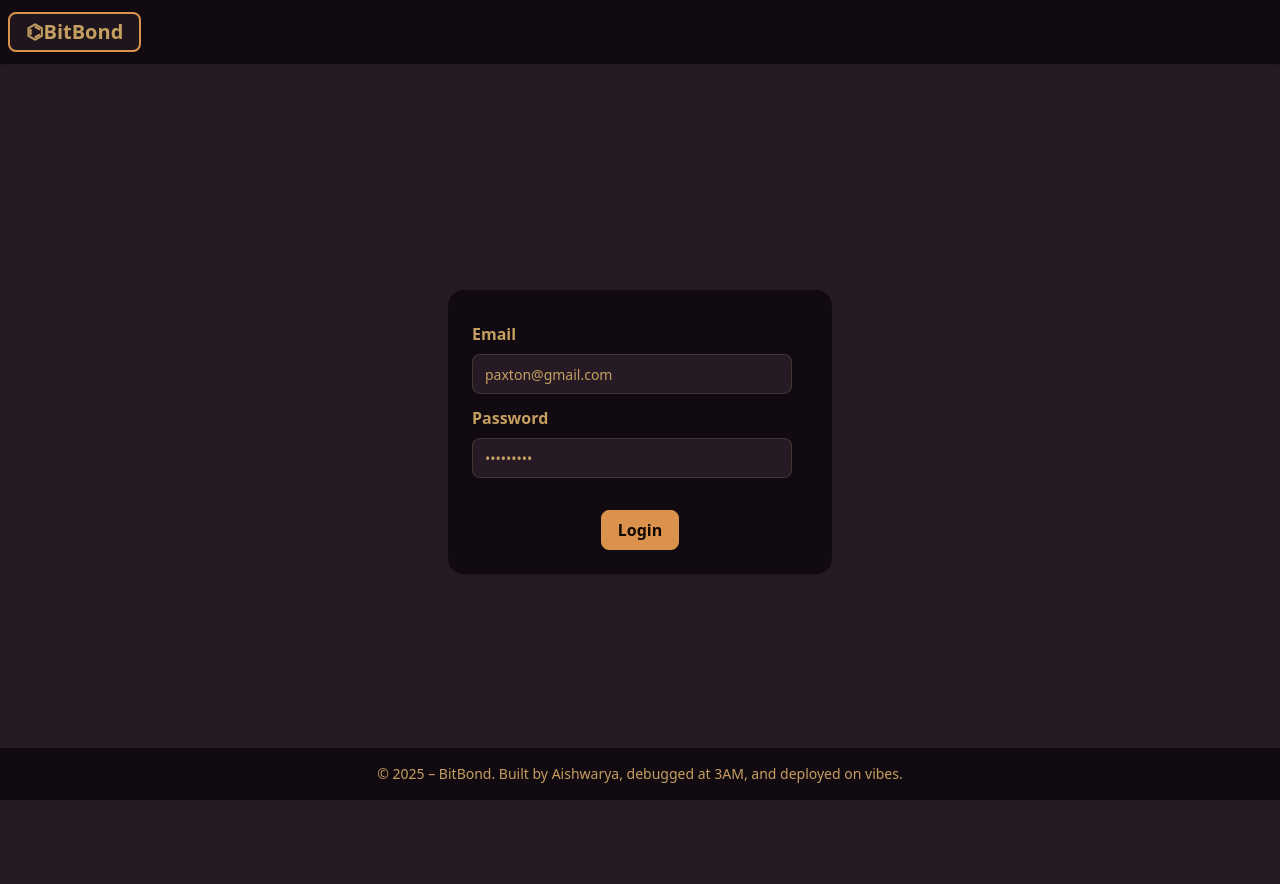
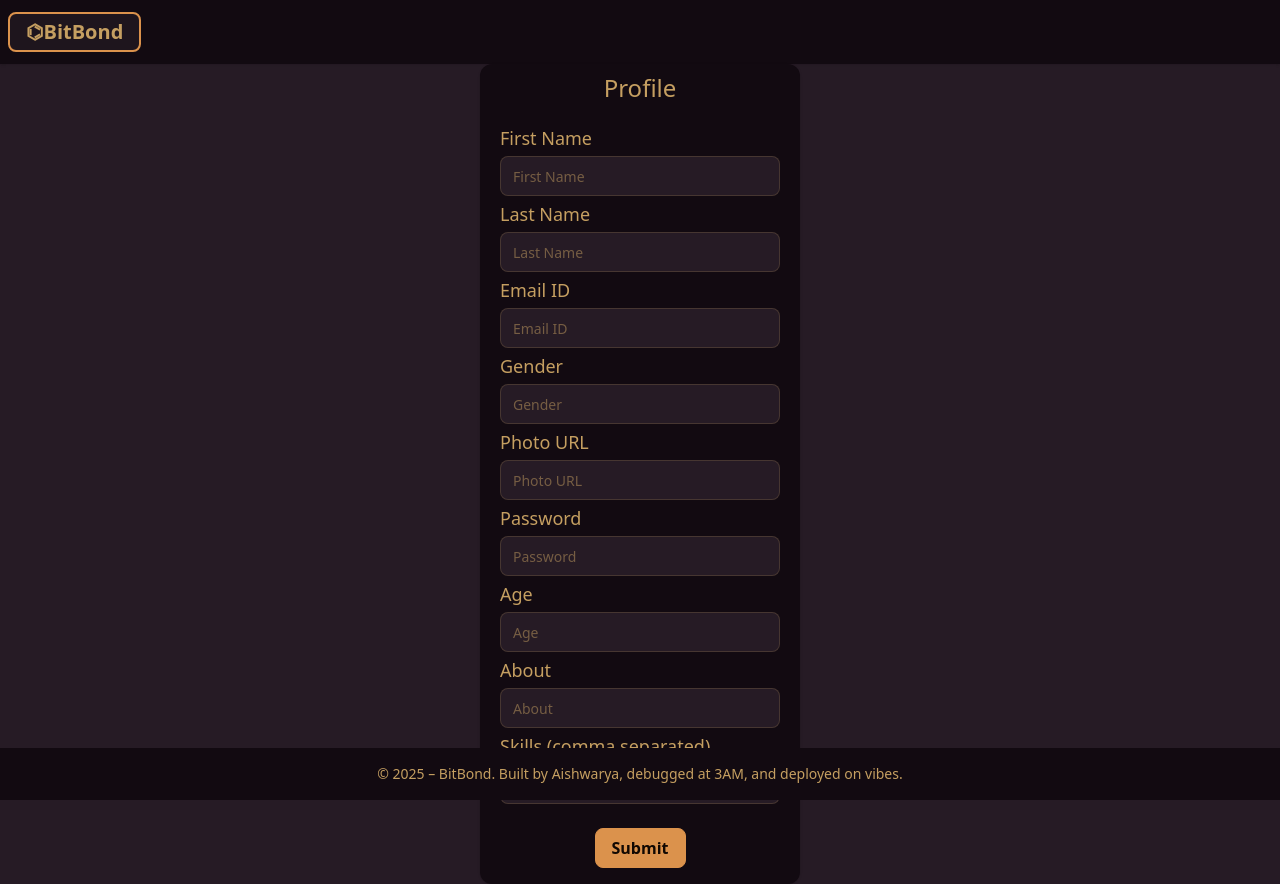
Before and after one commit to strngpowty/BitBondWeb, a React (Vite) app: page /signup in a window 1280 px wide. Before the commit this address led to /login. Before the commit the page ends 800 px from the top, so only its background shows below. Built offline with nearby package versions, Linux system fonts and the light colour scheme; no server answers.

Commit message:
wip : signup working

```diff
--- a/components/EditProfile.jsx
+++ b/components/EditProfile.jsx
@@ -4,6 +4,7 @@ import { BASE_URL } from "../utils/contants";
 import axios from "axios";
 
 function EditProfile() {
+  const dispatch = useDispatch();
   const user = useSelector((store) => store.user);
   console.log("user", user);
   const [formData, setFormData] = useState({
--- a/components/Feed.jsx
+++ b/components/Feed.jsx
@@ -1,6 +1,6 @@
 import axios from "axios";
 import { useDispatch, useSelector } from "react-redux";
-import { BASE_URL } from "../utils/contants";
+import { BASE_URL, FEED_MESSAGE } from "../utils/contants";
 import { addFeed } from "../utils/feedSlice";
 import { useEffect } from "react";
 import UserCard from "./UserCard";
@@ -59,7 +59,13 @@ const Feed = () => {
       </div>
     </div>
   ) : (
-    <p>{`💾 If (feed === null) { panic(); }`}</p>
+    <div className="flex-grow flex justify-center items-center pb-20">
+      <div className="flex flex-col md:flex-row items-center gap-4">
+        <p className="flex-grow flex justify-center items-center pb-20">
+          {FEED_MESSAGE[Math.floor(Math.random() * FEED_MESSAGE.length)]}
+        </p>
+      </div>
+    </div>
   );
 };
 export default Feed;
--- a/components/Login.jsx
+++ b/components/Login.jsx
@@ -22,10 +22,14 @@ function Login() {
       console.log(err)
     }
   };
+  const handleSignUp = async() => {
+    return navigate("/signup")
+  }
   return (
     <div className="flex justify-center items-center flex-grow">
       <div className="card bg-base-300 w-96 shadow-sm">
         <div className="card-body">
+          <p className="flex justify-end cursor-pointer" onClick={() => handleSignUp()}>Sign-up instead?</p>
           <div>
             <fieldset className="fieldset">
               <legend className="fieldset-legend text-base">Email</legend>
--- /dev/null
+++ b/components/SignUp.jsx
@@ -0,0 +1,100 @@
+import { useState } from "react";
+import { useDispatch } from "react-redux";
+import { BASE_URL } from "../utils/contants";
+import axios from "axios";
+import { addUser } from "../utils/userSlice";
+
+function SignUp() {
+  const dispatch = useDispatch();
+  const [formData, setFormData] = useState({
+    firstname: "",
+    lastName: "",
+    emailId: "",
+    password: "",
+    age: "",
+    about: "",
+    skills: [],
+    photoURL: "",
+    gender: "",
+  });
+
+  const handleChange = (e) => {
+    setFormData((prev) => ({
+      ...prev,
+      [e.target.name]: e.target.value,
+    }));
+  };
+
+  const handleSubmit = async (e) => {
+    e.preventDefault();
+    try {
+      const dataToSend = { ...formData };
+      if (typeof dataToSend.skills === "string" && dataToSend.skills) {
+        dataToSend.skills = dataToSend.skills
+          .split(",")
+          .map((skill) => skill.trim());
+      }
+      Object.keys(dataToSend).forEach((key) => {
+        if (!dataToSend[key] || (Array.isArray(dataToSend[key]) && dataToSend[key].length === 0)) {
+          delete dataToSend[key];
+        }
+      });
+      const res = await axios.post(BASE_URL + "/signup", dataToSend, {
+        withCredentials: true,
+      });
+      if (res.status === 200) {
+        const updatedUser = await axios.get(BASE_URL + "/profile/view", {
+          withCredentials: true,
+        });
+        dispatch(addUser(updatedUser.data));
+        console.log(updatedUser.data);
+      }
+    } catch (err) {
+      console.error(err);
+    }
+  };
+
+  const formFields = [
+    { name: "firstName", type: "text", placeholder: "First Name" },
+    { name: "lastName", type: "text", placeholder: "Last Name" },
+    { name: "emailId", type: "text", placeholder: "Email ID" },
+    { name: "gender", type: "text", placeholder: "Gender" },
+    { name: "photoURL", type: "text", placeholder: "Photo URL" },
+    { name: "password", type: "password", placeholder: "Password" },
+    { name: "age", type: "number", placeholder: "Age" },
+    { name: "about", type: "text", placeholder: "About" },
+    { name: "skills", type: "text", placeholder: "Skills (comma separated)" },
+  ];
+
+  return (
+    <div className="flex justify-center items-center flex-grow">
+      <div className="card bg-base-300 w-80 shadow-sm pl-5 pr-5 pt-2 pb-4 rounded-xl">
+        <h1 className="flex-grow flex justify-center items-center text-2xl">
+          Profile
+        </h1>
+        <form className="pt-5" onSubmit={handleSubmit}>
+          {formFields.map(({ name, type, placeholder }) => (
+            <fieldset className="fieldset" key={name}>
+              <legend className="text-lg">{placeholder}</legend>
+              <input
+                name={name}
+                type={type}
+                className="input"
+                placeholder={placeholder}
+                onChange={handleChange}
+              />
+            </fieldset>
+          ))}
+
+          <div className="flex-grow flex justify-center items-center pt-5">
+            <button className="btn btn-primary text-base" type="submit">
+              Submit
+            </button>
+          </div>
+        </form>
+      </div>
+    </div>
+  );
+}
+
+export default SignUp;
--- a/index.html
+++ b/index.html
@@ -4,7 +4,7 @@
     <meta charset="UTF-8" />
     <link rel="icon" type="image/svg+xml" href="/vite.svg" />
     <meta name="viewport" content="width=device-width, initial-scale=1.0" />
-    <title>BitBond</title>
+    <title>⌬BitBond</title>
   </head>
   <body>
     <div id="root" class="h-screen flex flex-col"></div>
--- a/src/App.jsx
+++ b/src/App.jsx
@@ -7,6 +7,7 @@ import appStore from "../utils/appStore";
 import Feed from "../components/Feed";
 import Connections from "../components/Connections"
 import Requests from "../components/Requests";
+import SignUp from "../components/SignUp"
 function App() {
   return (
     <>
@@ -16,6 +17,7 @@ function App() {
             <Route path="/" element={<Body />}>
               <Route path="/" element={<Feed />} />
               <Route path="/login" element={<Login />} />
+              <Route path="/signup" element={<SignUp />} />
               <Route path="/profile" element={<Profile />} />
               <Route path="/connections" element={<Connections />} />
               <Route path="/receivedRequests" element={<Requests />} />
```
